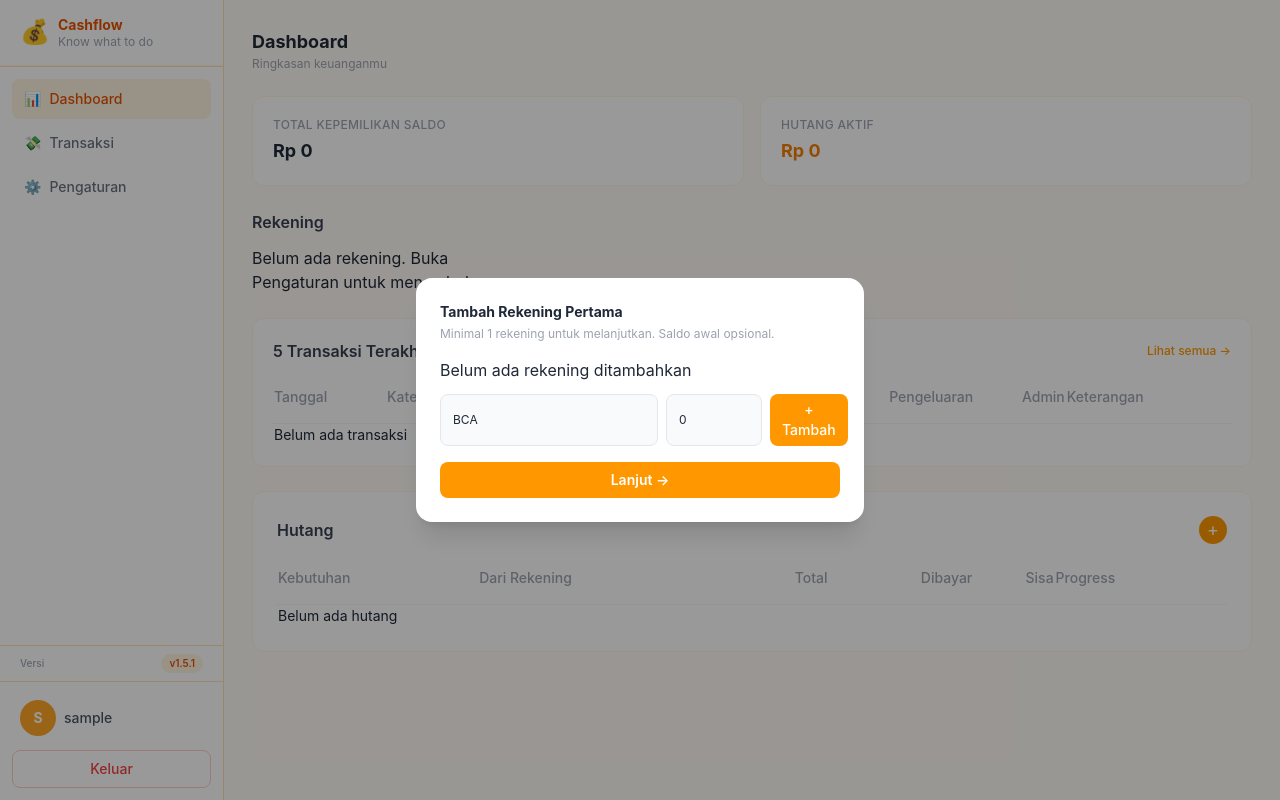
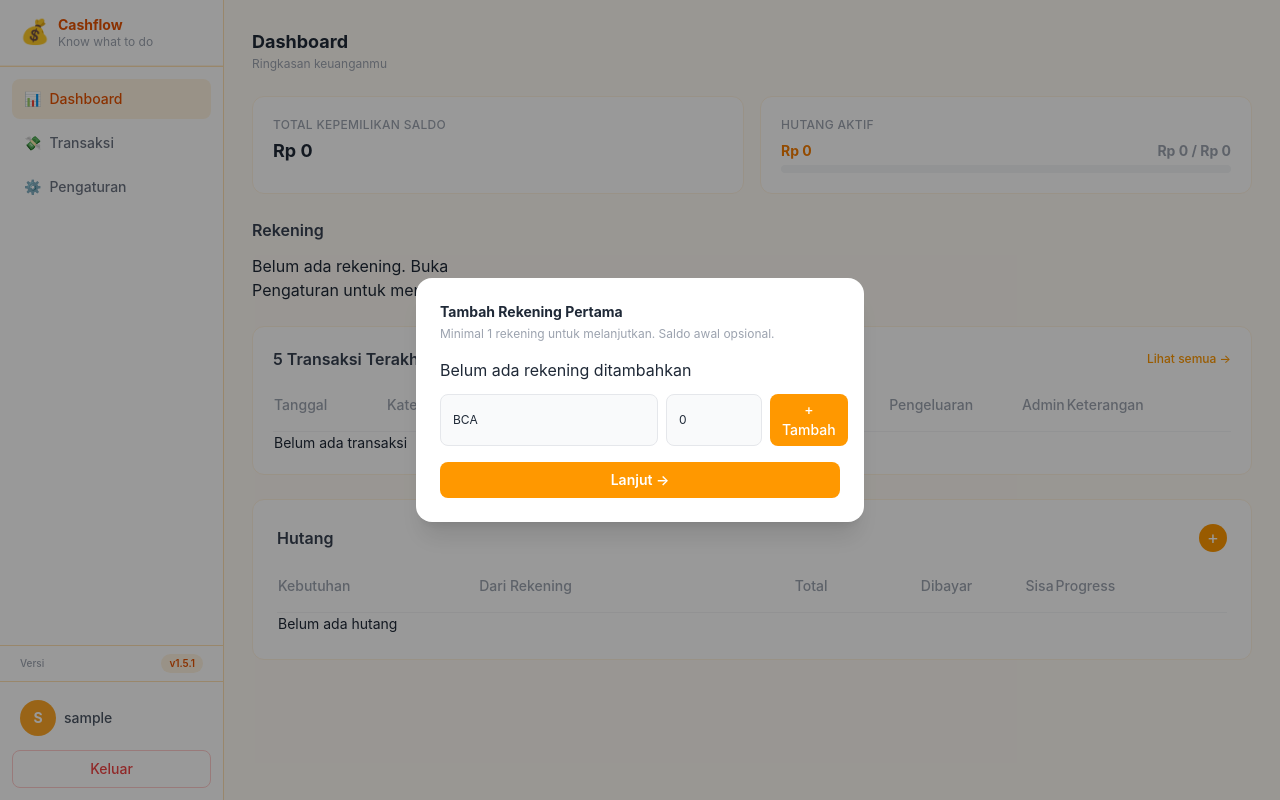
Before and after one commit to panpapan-rahe/cash-flow-journal, a Flask app: page /dashboard in a window 1280 px wide. Run offline with Flask 3, Linux system fonts and the light colour scheme; the visitor is signed in with stand-in values (Sample User, id 1); data that the repository does not hold is empty; some libraries are stand-ins or nearby versions.

Commit message:
feat: add debt progress bar and ratio to dashboard card

```diff
--- a/app/static/app.js
+++ b/app/static/app.js
@@ -928,6 +928,9 @@ function updateSummaryCards() {
 
     // Sum active debt
     const debtEl = document.getElementById('sum-debt');
+    const ratioEl = document.getElementById('debt-ratio');
+    const progressEl = document.getElementById('debt-progress');
+
     if (debtEl && typeof allDebts !== 'undefined' && Array.isArray(allDebts)) {
         const totalDebt = allDebts.reduce((sum, d) => {
             if (d.status === 'paid') return sum;
@@ -935,8 +938,24 @@ function updateSummaryCards() {
             const total = parseFloat(d.amount_total) || 0;
             return sum + (total - paid);
         }, 0);
+
+        const totalAmount = allDebts.reduce((sum, d) => {
+             if (d.status === 'paid') return sum;
+             return sum + (parseFloat(d.amount_total) || 0);
+        }, 0);
+
+        const totalPaid = allDebts.reduce((sum, d) => {
+             if (d.status === 'paid') return sum;
+             return sum + (parseFloat(d.total_paid) || 0);
+        }, 0);
+
         debtEl.textContent = formatCurrency(totalDebt);
-        console.log('[DEBUG] Debt updated:', totalDebt);
+        if (ratioEl) ratioEl.textContent = `${formatCurrency(totalDebt)} / ${formatCurrency(totalAmount)}`;
+        if (progressEl) {
+            const pct = totalAmount > 0 ? Math.round((totalPaid / totalAmount) * 100) : 0;
+            progressEl.style.width = `${pct}%`;
+        }
+        console.log('[DEBUG] Debt summary updated');
     } else {
         console.warn('[DEBUG] allDebts not ready or debtEl missing');
     }
--- a/app/templates/index.html
+++ b/app/templates/index.html
@@ -61,7 +61,15 @@
             </div>
             <div class="bg-white rounded-xl p-5 border border-warm-100">
                 <p class="text-xs text-gray-400 font-medium uppercase tracking-wide">Hutang Aktif</p>
-                <p class="text-lg font-bold text-warm-600 mt-1" id="sum-debt">Rp 0</p>
+                <div class="mt-2">
+                    <div class="flex justify-between text-sm font-bold text-warm-600 mb-1">
+                        <span id="sum-debt">Rp 0</span>
+                        <span class="text-gray-400" id="debt-ratio">0/0</span>
+                    </div>
+                    <div class="w-full bg-gray-100 rounded-full h-2">
+                        <div id="debt-progress" class="bg-warm-500 h-2 rounded-full transition-all duration-300" style="width: 0%"></div>
+                    </div>
+                </div>
             </div>
         </section>
 
```
